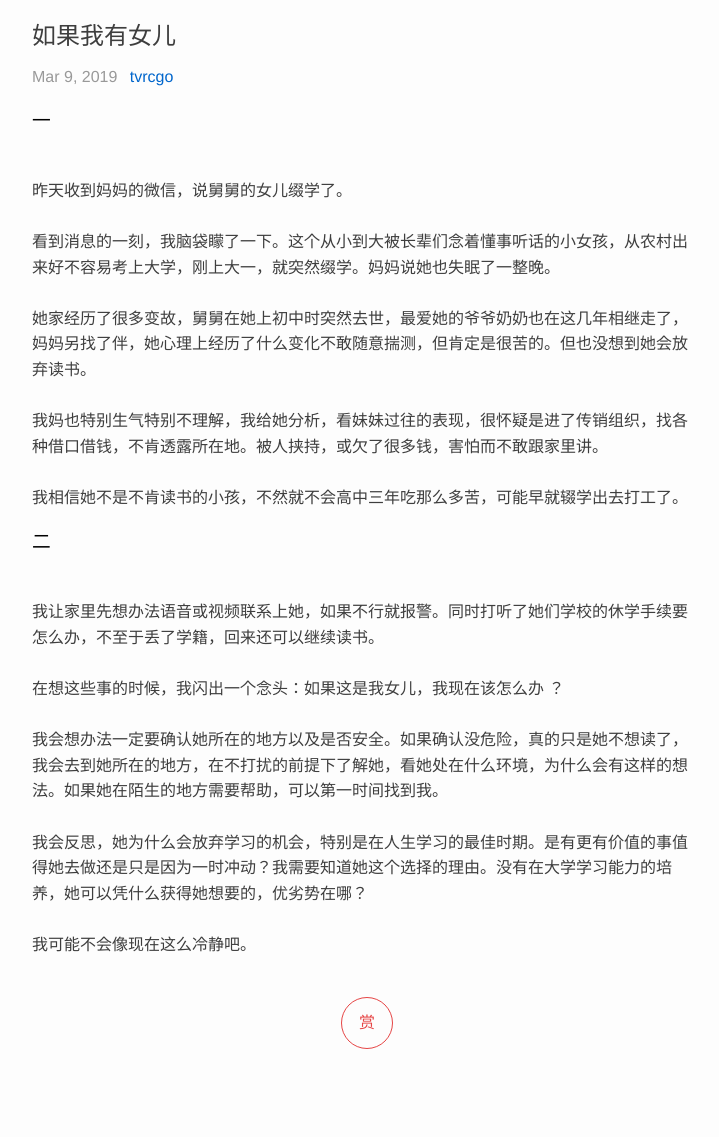
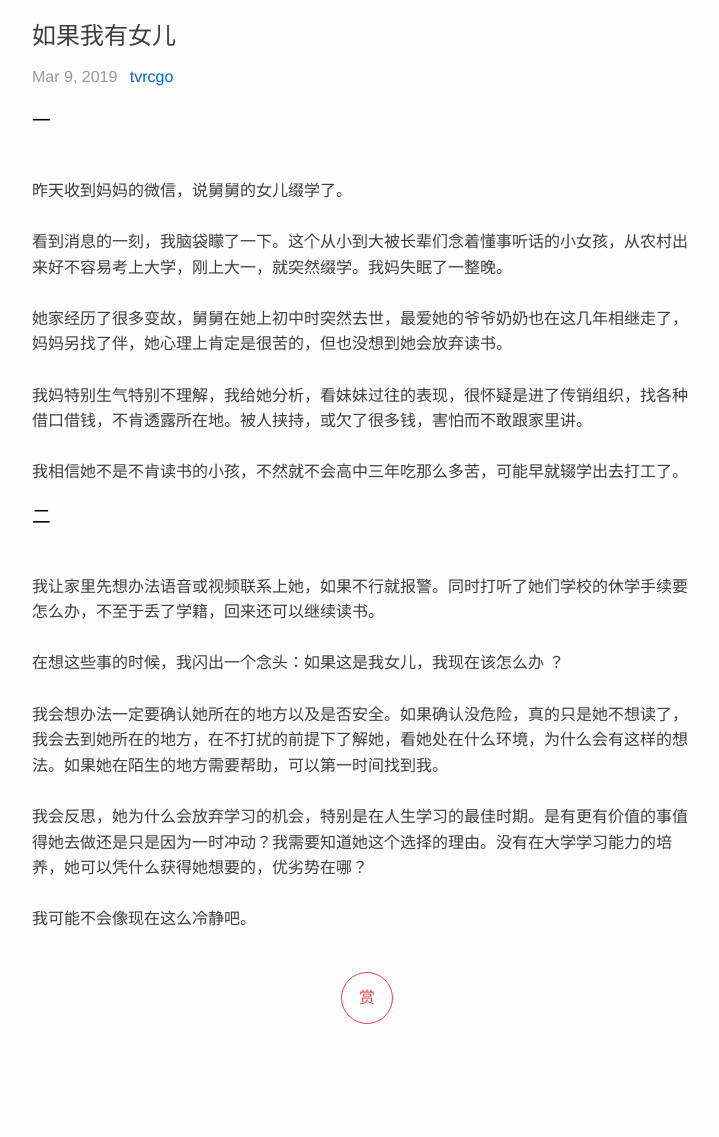
Before and after one commit to tvrcgo/tvrcgo.github.io, a Jekyll site: the page built from _posts/2019-03-09-1347314.md, in a window 1280 px wide. Shown: the whole page, without its empty margins (273-992 px from the left). Built offline with Jekyll 4.4.1, drawn with Linux system fonts in a browser that asks for light colours; after the commit the page ends 1112 px from its top, so only the background shows below that.

Commit message:
Update 2019-03-09-1347314.md from yuque/tvrcgo/blog/rzaku7

```diff
--- a/_posts/2019-03-09-1347314.md
+++ b/_posts/2019-03-09-1347314.md
@@ -8,9 +8,9 @@ tag:
 ### 一
 
 <br />昨天收到妈妈的微信，说舅舅的女儿缀学了。<br />
-<br />看到消息的一刻，我脑袋矇了一下。这个从小到大被长辈们念着懂事听话的小女孩，从农村出来好不容易考上大学，刚上大一，就突然缀学。妈妈说她也失眠了一整晚。<br />
-<br />她家经历了很多变故，舅舅在她上初中时突然去世，最爱她的爷爷奶奶也在这几年相继走了，妈妈另找了伴，她心理上经历了什么变化不敢随意揣测，但肯定是很苦的。但也没想到她会放弃读书。<br />
-<br />我妈也特别生气特别不理解，我给她分析，看妹妹过往的表现，很怀疑是进了传销组织，找各种借口借钱，不肯透露所在地。被人挟持，或欠了很多钱，害怕而不敢跟家里讲。<br />
+<br />看到消息的一刻，我脑袋矇了一下。这个从小到大被长辈们念着懂事听话的小女孩，从农村出来好不容易考上大学，刚上大一，就突然缀学。我妈失眠了一整晚。<br />
+<br />她家经历了很多变故，舅舅在她上初中时突然去世，最爱她的爷爷奶奶也在这几年相继走了，妈妈另找了伴，她心理上肯定是很苦的，但也没想到她会放弃读书。<br />
+<br />我妈特别生气特别不理解，我给她分析，看妹妹过往的表现，很怀疑是进了传销组织，找各种借口借钱，不肯透露所在地。被人挟持，或欠了很多钱，害怕而不敢跟家里讲。<br />
 <br />我相信她不是不肯读书的小孩，不然就不会高中三年吃那么多苦，可能早就辍学出去打工了。<br />
 
 <a name="2d8be272"></a>
```
